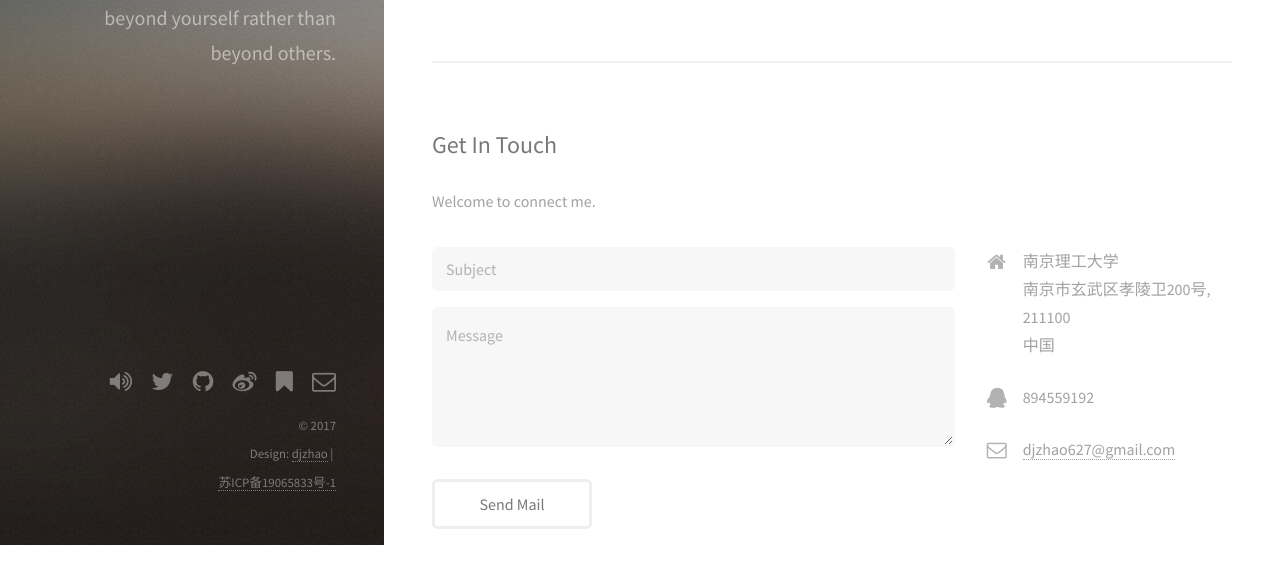
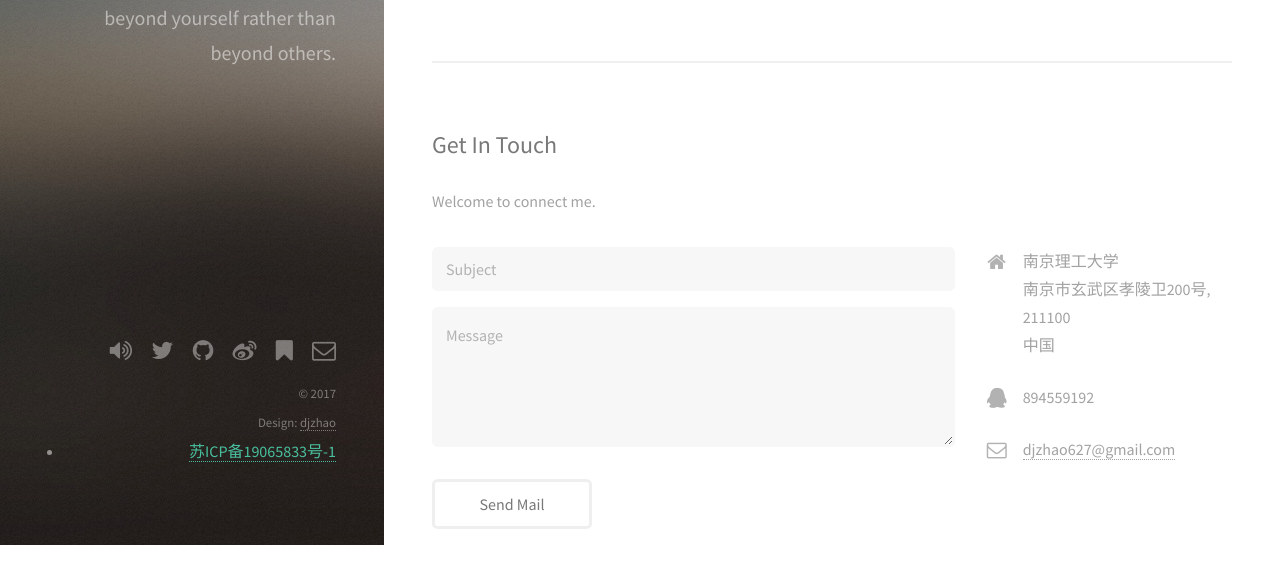
Before and after one commit to djzhao627/djzhao627.github.io, a plain HTML site: page index.html in a window 1280 px wide. Shown: the part 255-838 px from the top of the page. Drawn offline with Linux system fonts and the light colour scheme.

Commit message:
Update index.html

```diff
--- a/index.html
+++ b/index.html
@@ -89,7 +89,11 @@
 						<li><a href="mailto:djzhao627@gmail.com" class="icon fa-envelope-o" title="mail me"><span class="label">Email</span></a></li>
 					</ul>
 					<ul class="copyright">
-						<li>&copy; 2017</li><li>Design: <a href="https://djzhao.js.org">djzhao</a>&nbsp;|&nbsp;<script src="https://s22.cnzz.com/z_stat.php?id=1262905164&web_id=1262905164" language="JavaScript"></script></li>
+						<li>&copy; 2017</li>
+						<li>Design: <a href="https://djzhao.js.org">djzhao</a></li>
+						<li><script src="https://s22.cnzz.com/z_stat.php?id=1262905164&web_id=1262905164" language="JavaScript"></script></li>
+					</ul>
+					<ul>
 						<li><a href="http://www.beian.miit.gov.cn/">苏ICP备19065833号-1</a></li>
 					</ul>
 				</div>
```
